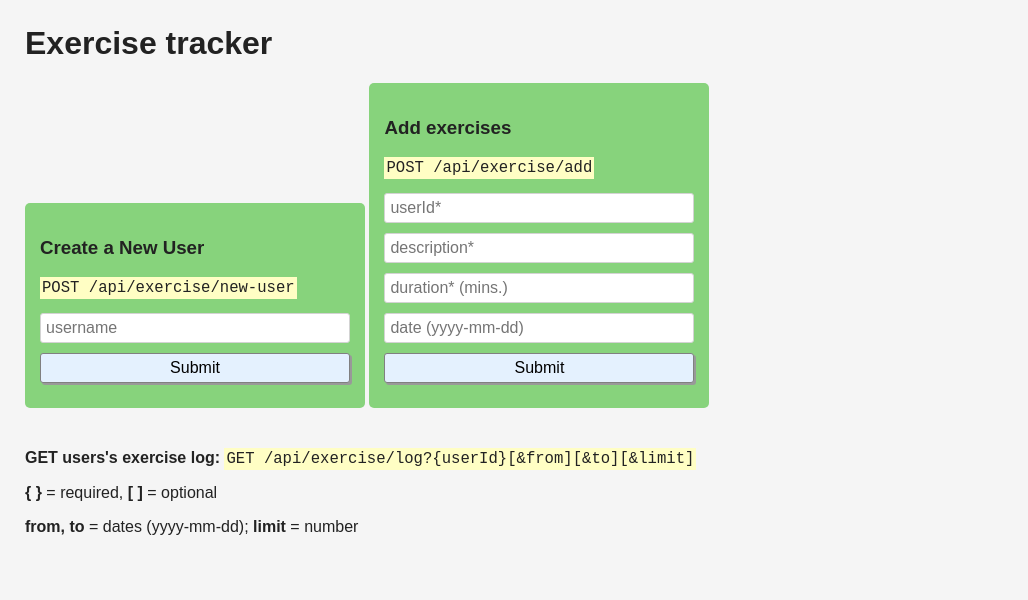
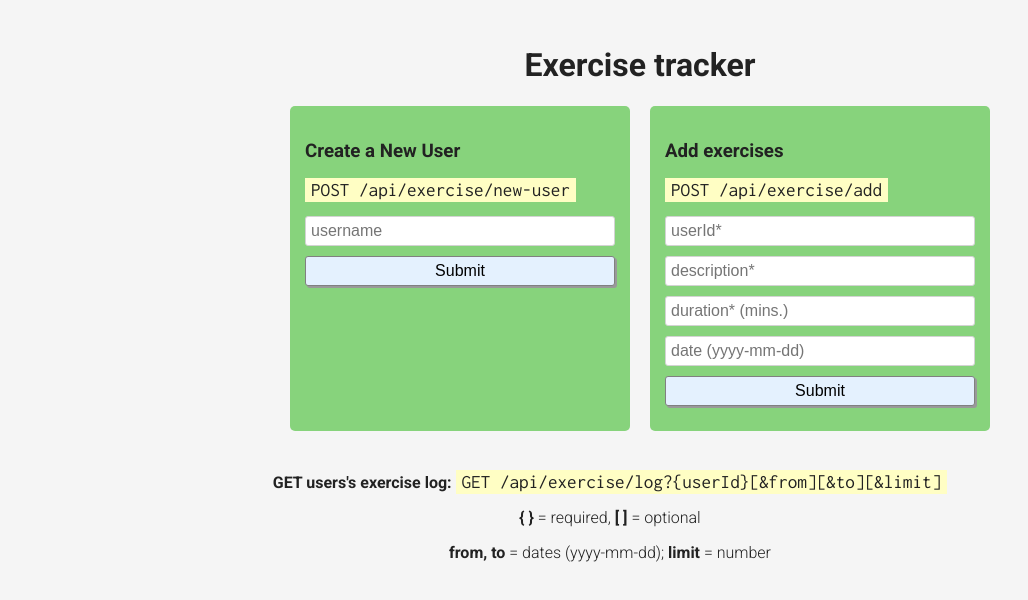
Before and after one commit to rifkegribenes/exercise-tracker, a website: page views/index.html in a window 1280 px wide. Shown: the whole page, without its empty margins (0-1028 px from the left). Drawn offline with Linux system fonts and the light colour scheme; files that its build step writes are made by us from their sources.

Commit message:
style index

```diff
--- a/public/style.css
+++ b/public/style.css
@@ -1,18 +1,35 @@
-
 * {
   box-sizing: border-box;
 }
 
 body {
-  font-family:sans-serif;
+  font-family: Roboto, sans-serif;
+  font-weight: 300;
   margin: 25px;
   color: #222;
   background-color: #f5f5f5;
 }
 
+.container {
+  width: 100%;
+  max-width: 960px;
+  margin: auto;
+  display: flex;
+  flex-direction: column;
+}
+
+.form-wrap {
+  display: flex;
+  justify-content: center;
+}
+
+.info-wrap  {
+  text-align: center;
+}
+
 h1 {
-  font-weight: bold;
-
+  text-align: center;
+  font-weight: 700;
 }
 
 .bold {
@@ -31,6 +48,10 @@ form {
   width: 100%;
   max-width: 340px;
   border-radius: 5px;
+}
+
+form:first-child {
+  margin-right: 20px;
 }
 
 input {
@@ -57,8 +78,8 @@ input[type=submit]:hover {
 }
 
 code {
-  font-family: monospace;
+  font-family: Inconsolata, monospace;
   font-size: 1.2em;
   background-color: #FFFEC4;
-  padding: 2px;
+  padding: 2px 6px;
 }
--- a/views/index.html
+++ b/views/index.html
@@ -4,13 +4,14 @@
    <head>
       <title>Exercise Tracker</title>
       <link rel="shortcut icon" href="/favicon.ico" type="image/x-icon"/>
-      <link href="https://fonts.googleapis.com/css?family=Roboto" rel="stylesheet" type="text/css">
+      <link href="https://fonts.googleapis.com/css?family=Roboto:300,700|Inconsolata" rel="stylesheet" type="text/css">
       <link href="style.css" rel="stylesheet" type="text/css">
    </head>
 
    <body>
       <div class="container">
          <h1>Exercise tracker</h1>
+         <div class="form-wrap">
             <form action="/api/exercise/new-user" method="post">
               <h3>Create a New User</h3>
               <p><code>POST /api/exercise/new-user</code></p>
@@ -26,10 +27,13 @@
               <input id="dat" type="text" name="date" placeholder="date (yyyy-mm-dd)">
               <input type="submit" value="Submit">
             </form>
+          </div>
+          <div class="info-wrap">
             <p><strong>GET users's exercise log: </strong><code>GET /api/exercise/log?{userId}[&amp;from][&amp;to][&amp;limit]</code></p>
             <p><strong>{ }</strong> = required, <strong>[ ]</strong> = optional</p>
             <p><strong>from, to</strong> = dates (yyyy-mm-dd); <strong>limit</strong> = number</p>
           </div>
+      </div>
    </body>
 
 </html>
```
Also changed, not shown: 2 other files. Lines whose indentation alone changed are shown as unchanged.
